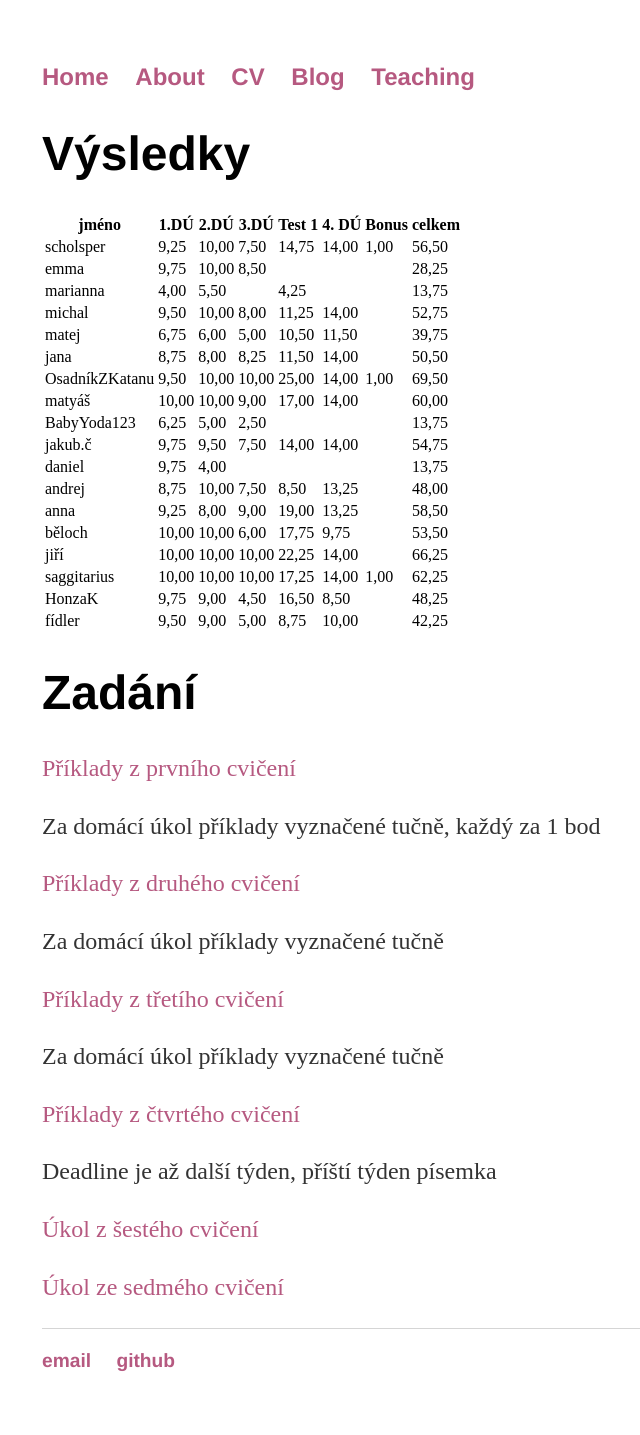
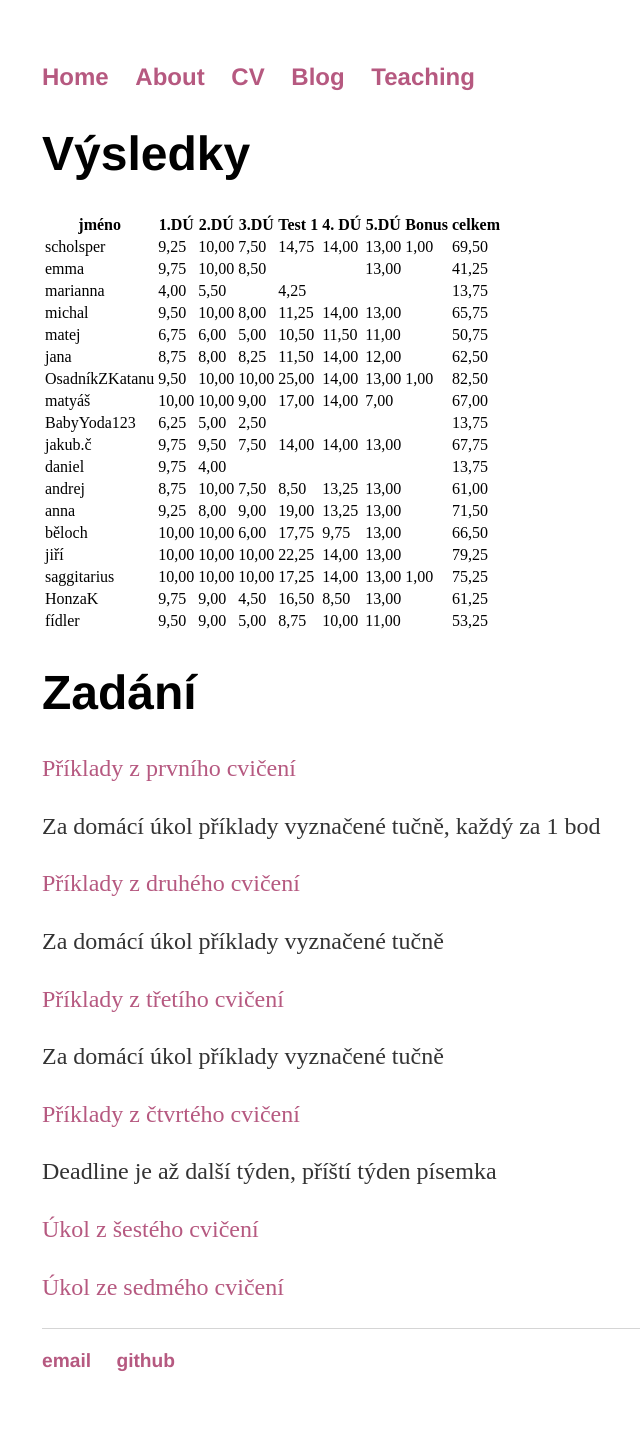
Before and after one commit to lavakin/lavakin.github.io, a Jekyll site: the page built from diskretka/index.html, in a window 1280 px wide. Shown: the whole page, without its empty margins (150-790 px from the left). Built offline with Jekyll 4.4.1, drawn with Linux system fonts in a browser that asks for light colours.

Commit message:
Update index.html

```diff
--- a/diskretka/index.html
+++ b/diskretka/index.html
@@ -11,8 +11,9 @@ title: Nikola Kalábová, Personal Webpage
 <th title="Field #4">3.DÚ</th>
 <th title="Field #5">Test 1</th>
 <th title="Field #6">4. DÚ</th>
-<th title="Field #7">Bonus</th>
-<th title="Field #8">celkem</th>
+<th title="Field #7">5.DÚ</th>
+<th title="Field #8">Bonus</th>
+<th title="Field #9">celkem</th>
 </tr></thead>
 <tbody><tr>
 <td>scholsper</td>
@@ -21,8 +22,9 @@ title: Nikola Kalábová, Personal Webpage
 <td>7,50</td>
 <td>14,75</td>
 <td>14,00</td>
+<td>13,00</td>
 <td>1,00</td>
-<td>56,50</td>
+<td>69,50</td>
 </tr>
 <tr>
 <td>emma</td>
@@ -31,8 +33,9 @@ title: Nikola Kalábová, Personal Webpage
 <td>8,50</td>
 <td> </td>
 <td> </td>
+<td>13,00</td>
 <td> </td>
-<td>28,25</td>
+<td>41,25</td>
 </tr>
 <tr>
 <td>marianna</td>
@@ -40,6 +43,7 @@ title: Nikola Kalábová, Personal Webpage
 <td>5,50</td>
 <td> </td>
 <td>4,25</td>
+<td> </td>
 <td> </td>
 <td> </td>
 <td>13,75</td>
@@ -51,8 +55,9 @@ title: Nikola Kalábová, Personal Webpage
 <td>8,00</td>
 <td>11,25</td>
 <td>14,00</td>
+<td>13,00</td>
 <td> </td>
-<td>52,75</td>
+<td>65,75</td>
 </tr>
 <tr>
 <td>matej</td>
@@ -61,8 +66,9 @@ title: Nikola Kalábová, Personal Webpage
 <td>5,00</td>
 <td>10,50</td>
 <td>11,50</td>
+<td>11,00</td>
 <td> </td>
-<td>39,75</td>
+<td>50,75</td>
 </tr>
 <tr>
 <td>jana</td>
@@ -71,8 +77,9 @@ title: Nikola Kalábová, Personal Webpage
 <td>8,25</td>
 <td>11,50</td>
 <td>14,00</td>
+<td>12,00</td>
 <td> </td>
-<td>50,50</td>
+<td>62,50</td>
 </tr>
 <tr>
 <td>OsadníkZKatanu</td>
@@ -81,8 +88,9 @@ title: Nikola Kalábová, Personal Webpage
 <td>10,00</td>
 <td>25,00</td>
 <td>14,00</td>
+<td>13,00</td>
 <td>1,00</td>
-<td>69,50</td>
+<td>82,50</td>
 </tr>
 <tr>
 <td>matyáš</td>
@@ -91,14 +99,16 @@ title: Nikola Kalábová, Personal Webpage
 <td>9,00</td>
 <td>17,00</td>
 <td>14,00</td>
+<td>7,00</td>
 <td> </td>
-<td>60,00</td>
+<td>67,00</td>
 </tr>
 <tr>
 <td>BabyYoda123</td>
 <td>6,25</td>
 <td>5,00</td>
 <td>2,50</td>
+<td> </td>
 <td> </td>
 <td> </td>
 <td> </td>
@@ -111,13 +121,15 @@ title: Nikola Kalábová, Personal Webpage
 <td>7,50</td>
 <td>14,00</td>
 <td>14,00</td>
+<td>13,00</td>
 <td> </td>
-<td>54,75</td>
+<td>67,75</td>
 </tr>
 <tr>
 <td>daniel</td>
 <td>9,75</td>
 <td>4,00</td>
+<td> </td>
 <td> </td>
 <td> </td>
 <td> </td>
@@ -131,8 +143,9 @@ title: Nikola Kalábová, Personal Webpage
 <td>7,50</td>
 <td>8,50</td>
 <td>13,25</td>
+<td>13,00</td>
 <td> </td>
-<td>48,00</td>
+<td>61,00</td>
 </tr>
 <tr>
 <td>anna</td>
@@ -141,8 +154,9 @@ title: Nikola Kalábová, Personal Webpage
 <td>9,00</td>
 <td>19,00</td>
 <td>13,25</td>
+<td>13,00</td>
 <td> </td>
-<td>58,50</td>
+<td>71,50</td>
 </tr>
 <tr>
 <td>běloch</td>
@@ -151,8 +165,9 @@ title: Nikola Kalábová, Personal Webpage
 <td>6,00</td>
 <td>17,75</td>
 <td>9,75</td>
+<td>13,00</td>
 <td> </td>
-<td>53,50</td>
+<td>66,50</td>
 </tr>
 <tr>
 <td>jiří</td>
@@ -161,8 +176,9 @@ title: Nikola Kalábová, Personal Webpage
 <td>10,00</td>
 <td>22,25</td>
 <td>14,00</td>
+<td>13,00</td>
 <td> </td>
-<td>66,25</td>
+<td>79,25</td>
 </tr>
 <tr>
 <td>saggitarius</td>
@@ -171,8 +187,9 @@ title: Nikola Kalábová, Personal Webpage
 <td>10,00</td>
 <td>17,25</td>
 <td>14,00</td>
+<td>13,00</td>
 <td>1,00</td>
-<td>62,25</td>
+<td>75,25</td>
 </tr>
 <tr>
 <td>HonzaK</td>
@@ -181,8 +198,9 @@ title: Nikola Kalábová, Personal Webpage
 <td>4,50</td>
 <td>16,50</td>
 <td>8,50</td>
+<td>13,00</td>
 <td> </td>
-<td>48,25</td>
+<td>61,25</td>
 </tr>
 <tr>
 <td>fídler</td>
@@ -191,8 +209,9 @@ title: Nikola Kalábová, Personal Webpage
 <td>5,00</td>
 <td>8,75</td>
 <td>10,00</td>
+<td>11,00</td>
 <td> </td>
-<td>42,25</td>
+<td>53,25</td>
 </tr>
 </tbody></table>
 	<h1>Zadání</h1>
```
